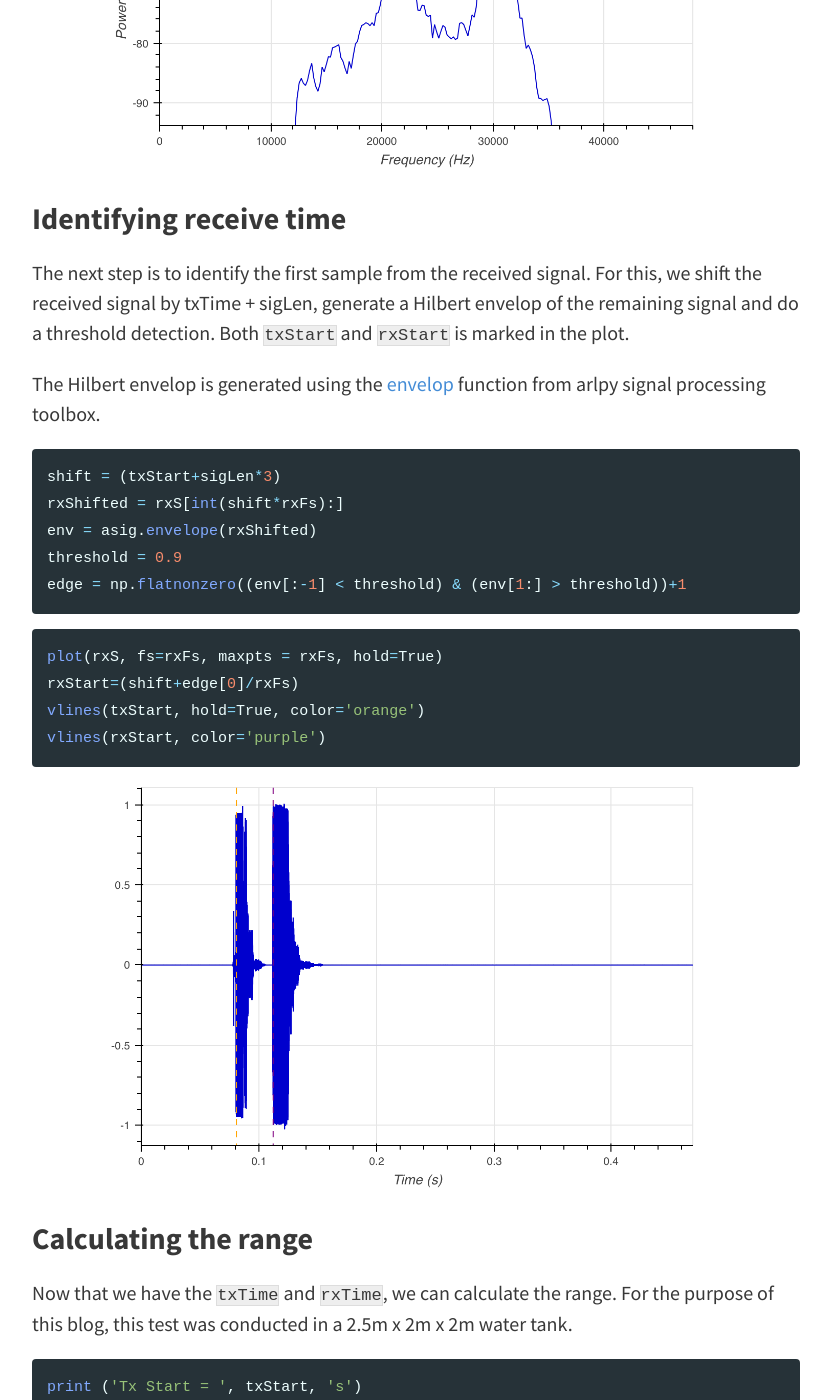
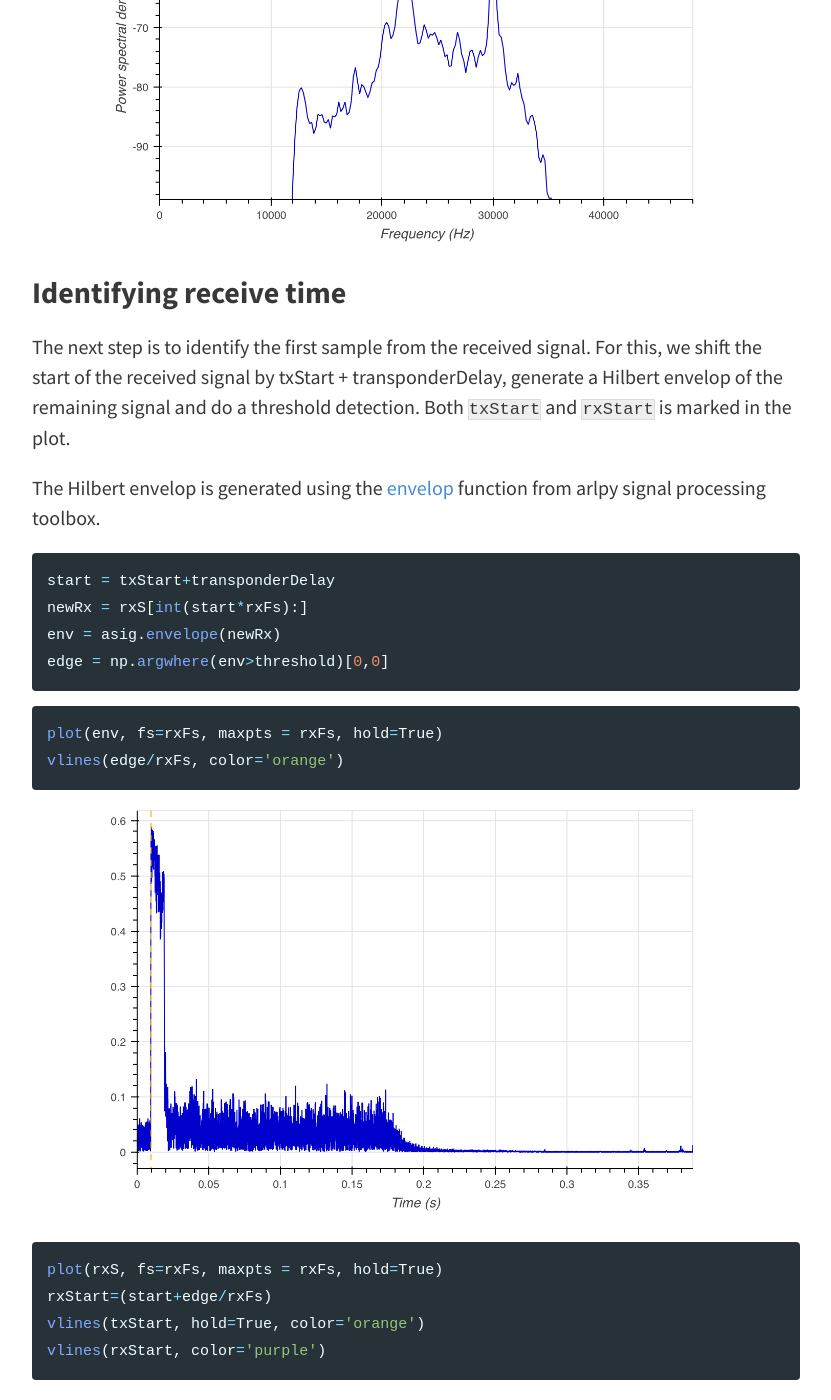
Before and after one commit to org-arl/unet-blog, a Jekyll site: the page built from _posts/2018-09-27-AUV-to-transponder Range Estimation Application using UnetStack.md, in a window 1280 px wide and 1400 px high, scrolled down 4181 px. Shown: the whole window, without its empty margins (224-1055 px from the left). Built offline with Jekyll 4.4.1, drawn with Linux system fonts in a browser that asks for light colours; our own code applies the rules of GitHub Pages for plain Markdown files; comment, search, counter and statistics services are not loaded; some of the changed text lies outside the part shown.

Commit message:
Updated blog based on the latest notebook

````diff
--- a/_posts/2018-09-27-AUV-to-transponder Range Estimation Application using UnetStack.md
+++ b/_posts/2018-09-27-AUV-to-transponder Range Estimation Application using UnetStack.md
@@ -1,27 +1,19 @@
----
-layout: post
-comments: true
-title: AUV-to-transponder range estimation application using UnetStack
-date: 27/9/2018
-author: Manu Ignatius
-categories: howto
-feature-img: "assets/img/transponder.jpg"
-thumbnail: "assets/img/transponder.jpg"
-tags: [howto, modems, localization, agents, ranging, algorithm]
----
+
+## AUV-to-transponder range estimation application using UnetStack
 
 It is a common practice to attach a transponder to various underwater assets (both static and mobile) for short and long term field deployments. These transponders can act as a beacon that can be utilized for localization. An underwater vehicle (e.g. AUV, ROV) will be able to do sequential ranging to find the location of the transponder during a search and rescue operation.
 
 Normally, specialized transmitters are required to send a signal to these transponders to trigger a response. However, due to the software defined nature of Subnero modems, it is fairly easy to develop an application that will query a transponder and calculate the range information.
 
 
-In this post, we showcase a fully functional transponder ranging application used to ping an [Applied Acoustics 219A](https://www.ashtead-technology.com/rental-equipment/aa-219-micro-beacon/){:target="_blank"} transponder and calculate the range to it from the recorded signal. This work has been presented in [_M. Chitre, R. Bhatnagar, M. Ignatius, and S. Suman, “Baseband signal processing with UnetStack,” in Underwater Communications Networking (UComms 2014), (Sestri Levante, Italy), September 2014. (Invited)_](http://arl.nus.edu.sg/twiki6/pub/ARL/BibEntries/sdmodem.pdf){:target="_blank"}.
+In this post, we showcase a fully functional transponder ranging application used to ping an [Applied Acoustics 219A](https://www.ashtead-technology.com/rental-equipment/aa-219-micro-beacon/) transponder and calculate the range to it from the recorded signal. This work has been presented in [_M. Chitre, R. Bhatnagar, M. Ignatius, and S. Suman, “Baseband signal processing with UnetStack,” in Underwater Communications Networking (UComms 2014), (Sestri Levante, Italy), September 2014. (Invited)_](http://arl.nus.edu.sg/twiki6/pub/ARL/BibEntries/sdmodem.pdf).
 
-An Applied Acoustics 219A transponder is set to receive a 22 kHz tonal. We send a 5 ms long 22 kHz pulse without preamble (preambleID set to 0) using a `TxBasebandSignalReq` from UnetStack's _baseband_ service. This will trigger a response at 30.5 kHz after a fixed delay of 30 ms. We also initiate a 500 ms long baseband signal recording using `RecordBasebandSignalReq` to make sure the modem records long enough to have the response from the pinger for a range of 300m.
+An Applied Acoustics 219A transponder is set to receive a 22 kHz tonal. We send a 5 ms long 22 kHz pulse without preamble (preambleID set to 0) using a `TxBasebandSignalReq` from UnetStack's _baseband_ service. This will trigger a response at 30 kHz after a fixed delay of 30 ms. We also initiate a 500 ms long baseband signal recording using `RecordBasebandSignalReq` to make sure the modem records long enough to have the response from the pinger.
 
 The captured signal is then Hilbert transformed to do envelop detection. We use thresholding to find the start of the received signal. We also retrieves the `txTime` from `txntf`. Using these two timings, we calculate the range to the transponder.
 
 This application is developed using Jupyter Notebook, in Python using the UnetPy framework.
+
 
 ```python
 import numpy as np
@@ -33,24 +25,32 @@
 ### Connect to the modem
 Using the unetpy gateway, connect to the modem's IP address and subscribe to `physical` agent.
 
+
 ```python
-modem = UnetGateway('192.168.1.75')
+modem = UnetGateway('192.168.1.74')
 ```
+
 
 ```python
 phy = modem.agent('phy')
 modem.subscribe(phy)
 ```
 
-### Set passband block count & signal power level
+### Set passband block count, signal power level and other constants
 Before starting passband recording, we need to set the passband block size using `phy.pbsblk` parameter. (Passband block size is the number of samples in a block of recorded passband data)
 
 
 ```python
-txFs = 192000
-sigLen = 5e-3
-phy.pbsblk = 45056
-phy.signalPowerLevel = -6
+txFs = 192000              # Sa/s
+sigLen = 5e-3              # s
+timeout = 5000             # ms
+threshold = 0.3
+soundSpeed = 1520          # m/s
+triggerSig = 22000         # Hz
+transponderDelay = 30e-3   # s
+
+phy.pbsblk = 45056         # Sa
+phy.signalPowerLevel = -6  # dB
 ```
 
 ### Flush the modem to clear its internal buffers
@@ -96,72 +98,63 @@
 
 ![img](../assets/img/bokeh_plot_1.png)
 
+
+
 ```python
 psd(rxS, fs=rxFs)
 ```
+
 ![img](../assets/img/bokeh_plot_2.png)
 
+
+
 ### Identifying receive time
-The next step is to identify the first sample from the received signal. For this, we shift the received signal by txTime + sigLen, generate a Hilbert envelop of the remaining signal and do a threshold detection. Both `txStart` and `rxStart` is marked in the plot.
+The next step is to identify the first sample from the received signal. For this, we shift the start of the received signal by txStart + transponderDelay, generate a Hilbert envelop of the remaining signal and do a threshold detection. Both `txStart` and `rxStart` is marked in the plot.
 
-The Hilbert envelop is generated using the [envelop](https://arlpy.readthedocs.io/en/latest/signal.html#arlpy.signal.envelope){:target="_blank"} function from arlpy signal processing toolbox.
+The Hilbert envelop is generated using the [envelop](https://arlpy.readthedocs.io/en/latest/signal.html#arlpy.signal.envelope) function from arlpy signal processing toolbox.
+
 
 ```python
-shift = (txStart+sigLen*3)
-rxShifted = rxS[int(shift*rxFs):]
-env = asig.envelope(rxShifted)
-threshold = 0.9
-edge = np.flatnonzero((env[:-1] < threshold) & (env[1:] > threshold))+1
+start = txStart+transponderDelay
+newRx = rxS[int(start*rxFs):]
+env = asig.envelope(newRx)
+edge = np.argwhere(env>threshold)[0,0]
 ```
+
+
+```python
+plot(env, fs=rxFs, maxpts = rxFs, hold=True)
+vlines(edge/rxFs, color='orange')
+```
+![img](../assets/img/bokeh_plot_3.png)
+
 
 ```python
 plot(rxS, fs=rxFs, maxpts = rxFs, hold=True)
-rxStart=(shift+edge[0]/rxFs)
+rxStart=(start+edge/rxFs)
 vlines(txStart, hold=True, color='orange')
 vlines(rxStart, color='purple')
 ```
 
-![img](../assets/img/bokeh_plot_3.png)
+![img](../assets/img/bokeh_plot_4.png)
+### Calculating the range
+Now that we have the `txTime` and `rxTime`, we can calculate the range. This test was conducted at Adriatic sea, during BTS 2018.
 
-### Calculating the range
-Now that we have the `txTime` and `rxTime`, we can calculate the range. For the purpose of this blog, this test was conducted in a 2.5m x 2m x 2m water tank.
-
+![img](../assets/img/testing.jpg)
 
 ```python
 print ('Tx Start = ', txStart, 's')
 print ('Rx Start = ', rxStart, 's')
-travelTime = rxStart-txStart-30e-3
+travelTime = rxStart-txStart-transponderDelay
 print ('Round trip time = ', travelTime, 's')
-soundSpeed = 1536
-print ("Range = {0:.2f} m".format(soundSpeed * travelTime))
+print ("Range = {0:.2f} m".format(soundSpeed * travelTime/2))
 ```
 
-    Tx Start =  0.081 s
-    Rx Start =  0.11221875 s
-    Round trip time =  0.0012187500000000046 s
-    Range = 1.87 m
+    Tx Start =  0.051419 s
+    Rx Start =  0.09109608333333333 s
+    Round trip time =  0.00967708333333333 s
+    Range = 7.35 m
 
-
-### Appendix: Behind the scenes
-To look at what is happening behind the scenes, we plot the shifted signal, PSD of the shifted signal and the envelop of the shifted signal.
-
-```python
-plot(rxShifted, fs=rxFs, maxpts = rxFs)
-```
-![img](../assets/img/bokeh_plot_4.png)
-
-```python
-psd(rxS, fs=rxFs, hold=True)
-psd(rxShifted, fs=rxFs)
-```
-![img](../assets/img/bokeh_plot_5.png)
-
-```python
-plot(env, fs=rxFs, maxpts = rxFs, hold=True)
-vlines(edge[0]/rxFs, color='orange')
-```
-
-![img](../assets/img/bokeh_plot_6.png)
 
 
 ```python
````
Also changed, not shown: other parts of _posts/2018-09-27-AUV-to-transponder Range Estimation Application using UnetStack.md (+6 -4 lines), assets/img/bokeh_plot_1.png, assets/img/bokeh_plot_2.png, assets/img/bokeh_plot_3.png, assets/img/bokeh_plot_4.png, assets/img/bokeh_plot_5.png (deleted), assets/img/bokeh_plot_6.png (deleted), assets/img/testing.jpg (added).
